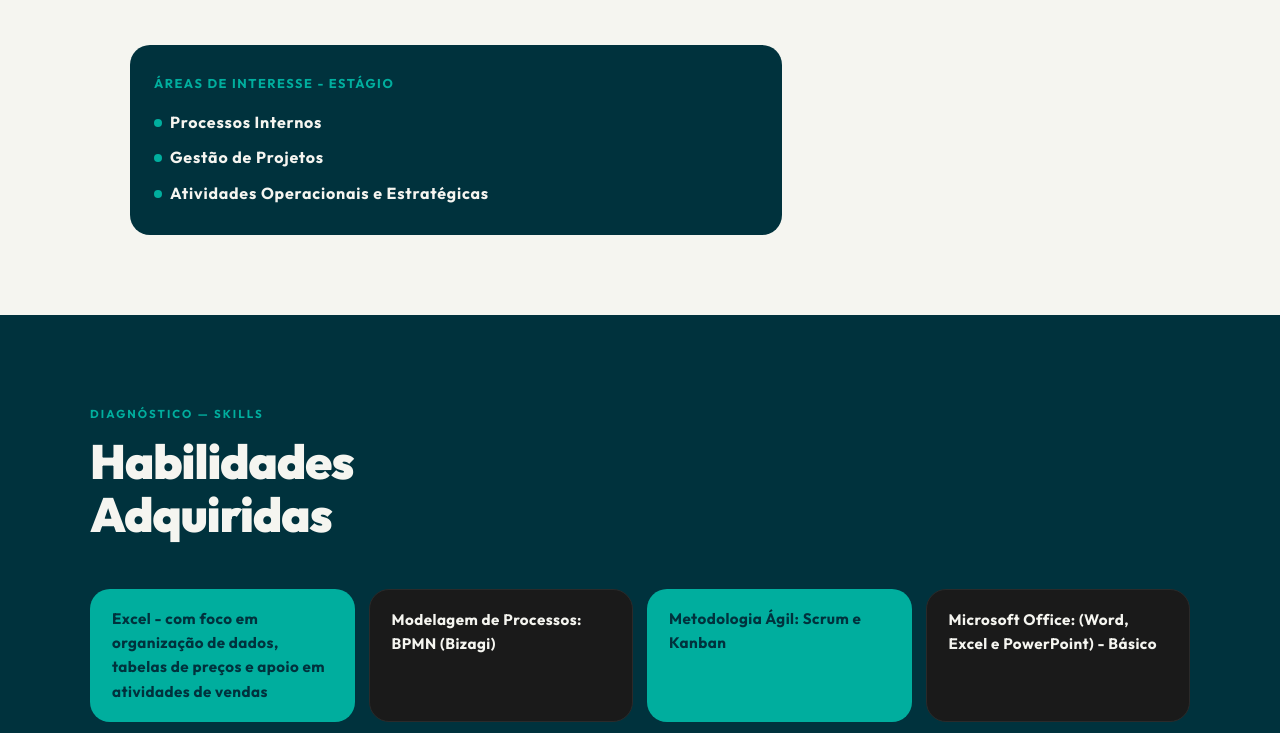
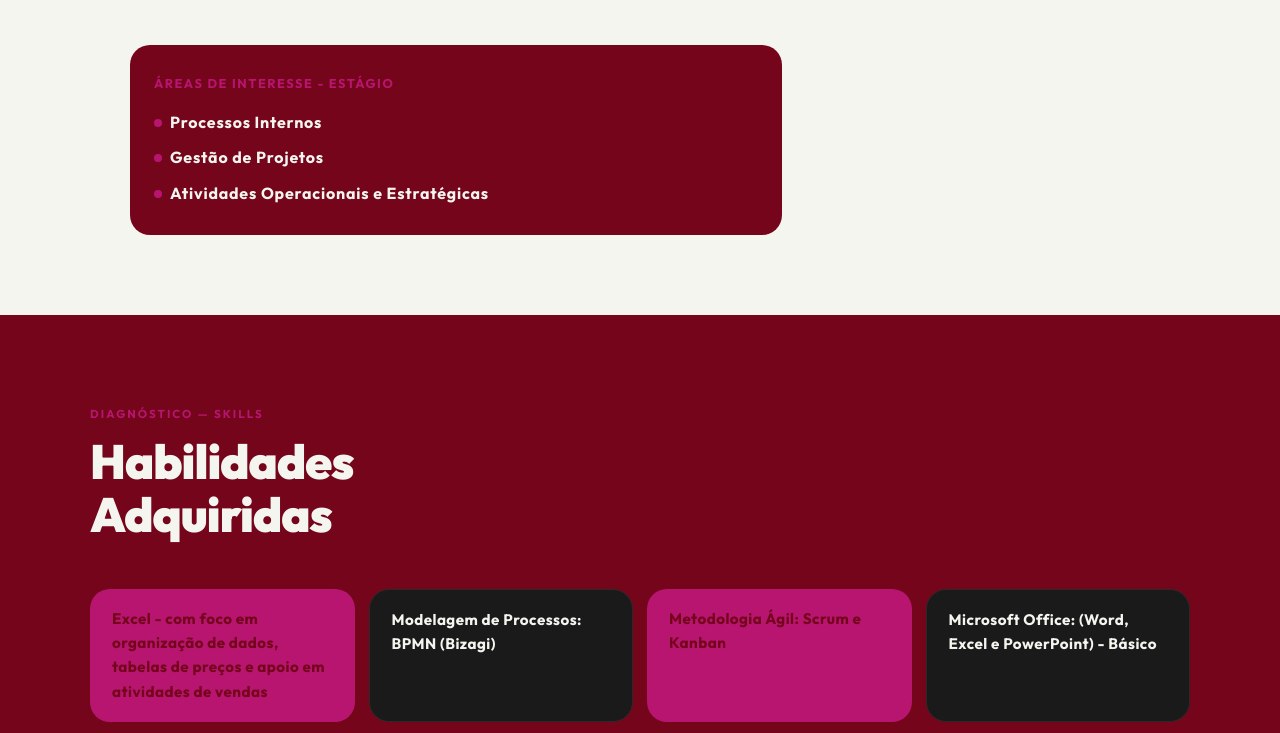
Before and after one commit to Sant-Carlos/portfolio-bradesco, a plain HTML site: page index.html in a window 1280 px wide. Shown: the part 2040-2773 px from the top of the page. Drawn offline with nearby package versions, Linux system fonts and the light colour scheme.

Commit message:
Update and rename index (9).html to index.html

```diff
--- a/index (9).html
+++ b/index.html
@@ -8,10 +8,10 @@
 <link href="https://fonts.googleapis.com/css2?family=Outfit:wght@300;400;600;700;900&family=Source+Sans+3:ital,wght@0,300;0,400;0,600;1,300&display=swap" rel="stylesheet">
 <style>
   :root {
-    --blue: #00ae9e;
-    --black: #00323d;
+    --blue: #b81570;
+    --black: #74051b;
     --dark:;
-    --yellow: #c7d300;
+    --yellow: #F5F5F0;
     --mid: #1A1A1A;
     --white: #F5F5F0;
     --gray: #888;
```
